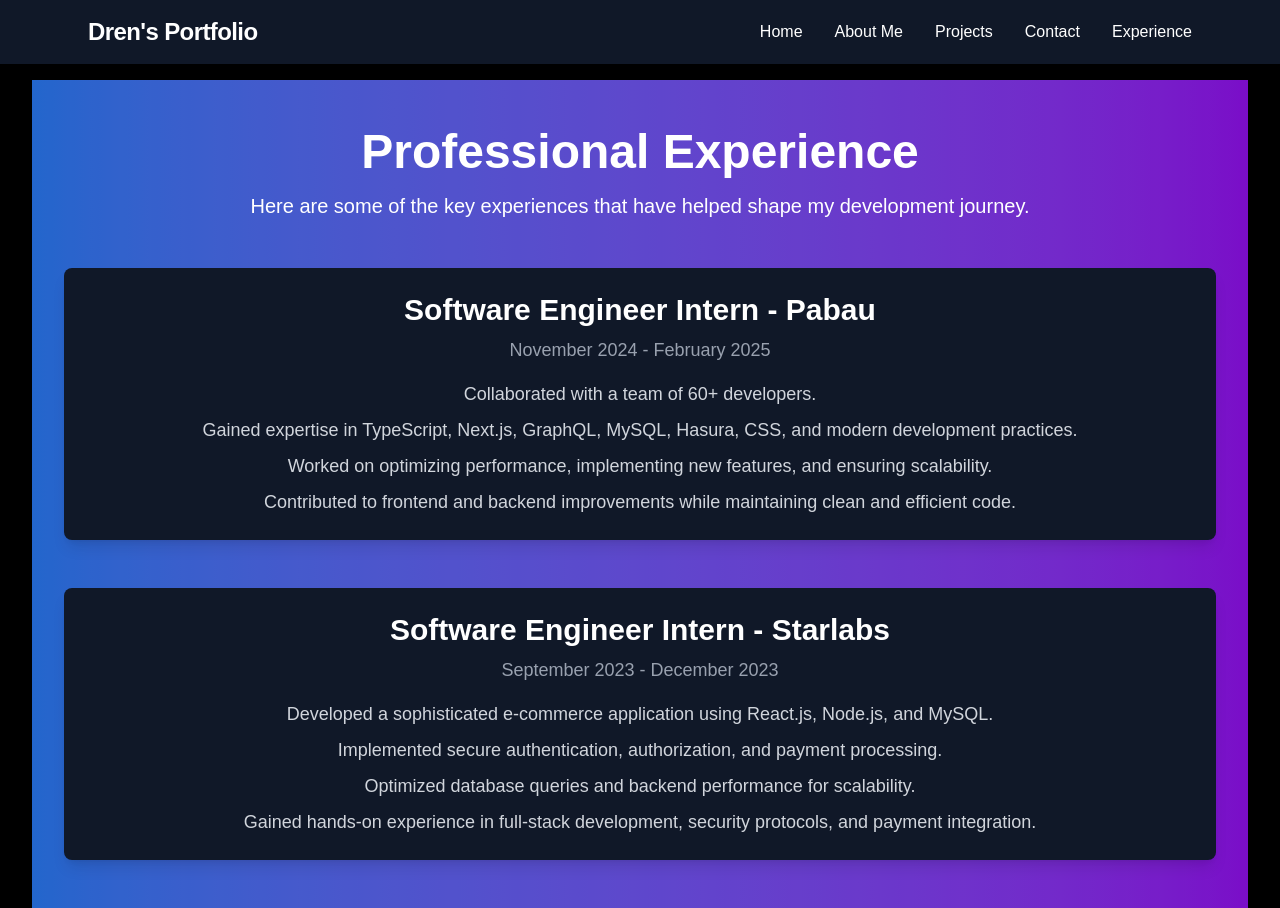
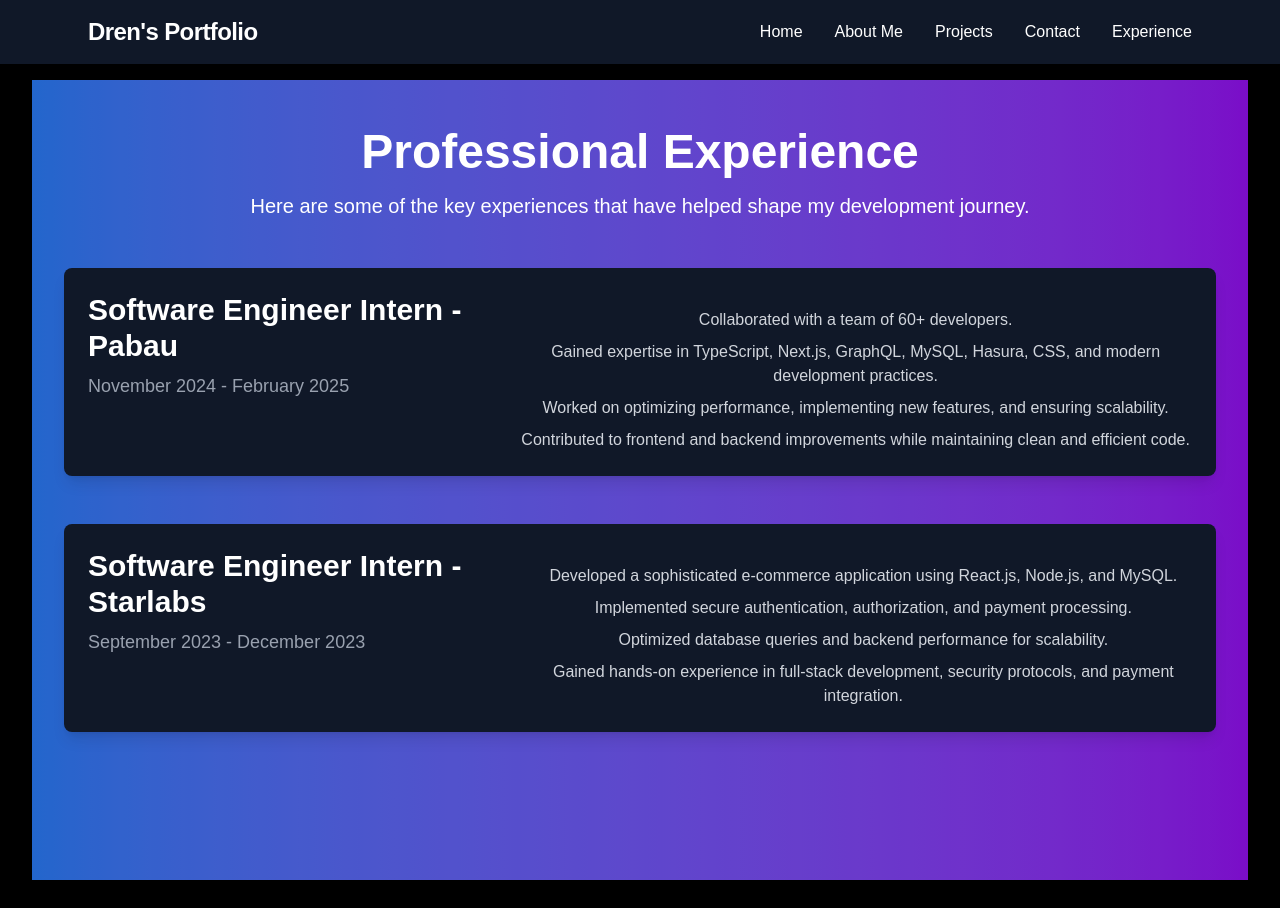
Before and after one commit to DAzemi/my-portfolio, a Next.js app: page /experience in a window 1280 px wide. After the commit the page ends 880 px from the top, so only its background shows below. Built offline with nearby package versions, Linux system fonts and the light colour scheme.

Commit message:
responsive

```diff
--- a/app/experience/page.tsx
+++ b/app/experience/page.tsx
@@ -1,5 +1,3 @@
-// app/experience/page.tsx
-
 import { FC } from "react";
 
 const Experience: FC = () => {
@@ -13,23 +11,25 @@ const Experience: FC = () => {
           <p className="text-lg sm:text-xl mt-4">Here are some of the key experiences that have helped shape my development journey.</p>
         </header>
 
-        {/* Experience Items */}
         <div className="space-y-12 pb-12">
-          <div className="bg-gray-900 p-6 rounded-lg shadow-lg">
-            <h3 className="text-2xl sm:text-3xl font-semibold">Software Engineer Intern - Pabau</h3>
-            <p className="text-gray-400 text-base sm:text-lg mt-2">November 2024 - February 2025</p>
-            <ul className="mt-4 space-y-2 text-gray-300 text-lg">
+          <div className="bg-gray-900 p-6 rounded-lg shadow-lg flex flex-col sm:flex-row justify-between items-center sm:items-start">
+            <div className="text-center sm:text-left">
+              <h3 className="text-2xl sm:text-3xl font-semibold">Software Engineer Intern - Pabau</h3>
+              <p className="text-gray-400 text-base sm:text-lg mt-2">November 2024 - February 2025</p>
+            </div>
+            <ul className="mt-4 space-y-2 text-gray-300 text-lg sm:text-base w-full sm:w-2/3">
               <li>Collaborated with a team of 60+ developers.</li>
               <li>Gained expertise in TypeScript, Next.js, GraphQL, MySQL, Hasura, CSS, and modern development practices.</li>
               <li>Worked on optimizing performance, implementing new features, and ensuring scalability.</li>
               <li>Contributed to frontend and backend improvements while maintaining clean and efficient code.</li>
             </ul>
           </div>
-
-          <div className="bg-gray-900 p-6 rounded-lg shadow-lg">
-            <h3 className="text-2xl sm:text-3xl font-semibold">Software Engineer Intern - Starlabs</h3>
-            <p className="text-gray-400 text-base sm:text-lg mt-2">September 2023 - December 2023</p>
-            <ul className="mt-4 space-y-2 text-gray-300 text-lg">
+          <div className="bg-gray-900 p-6 rounded-lg shadow-lg flex flex-col sm:flex-row justify-between items-center sm:items-start">
+            <div className="text-center sm:text-left">
+              <h3 className="text-2xl sm:text-3xl font-semibold">Software Engineer Intern - Starlabs</h3>
+              <p className="text-gray-400 text-base sm:text-lg mt-2">September 2023 - December 2023</p>
+            </div>
+            <ul className="mt-4 space-y-2 text-gray-300 text-lg sm:text-base w-full sm:w-2/3">
               <li>Developed a sophisticated e-commerce application using React.js, Node.js, and MySQL.</li>
               <li>Implemented secure authentication, authorization, and payment processing.</li>
               <li>Optimized database queries and backend performance for scalability.</li>
```
